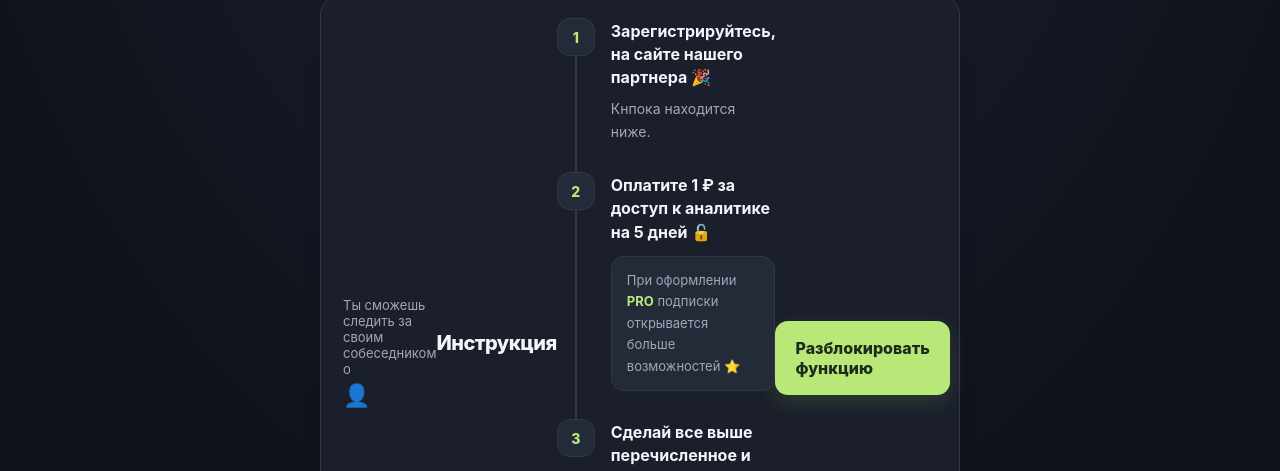
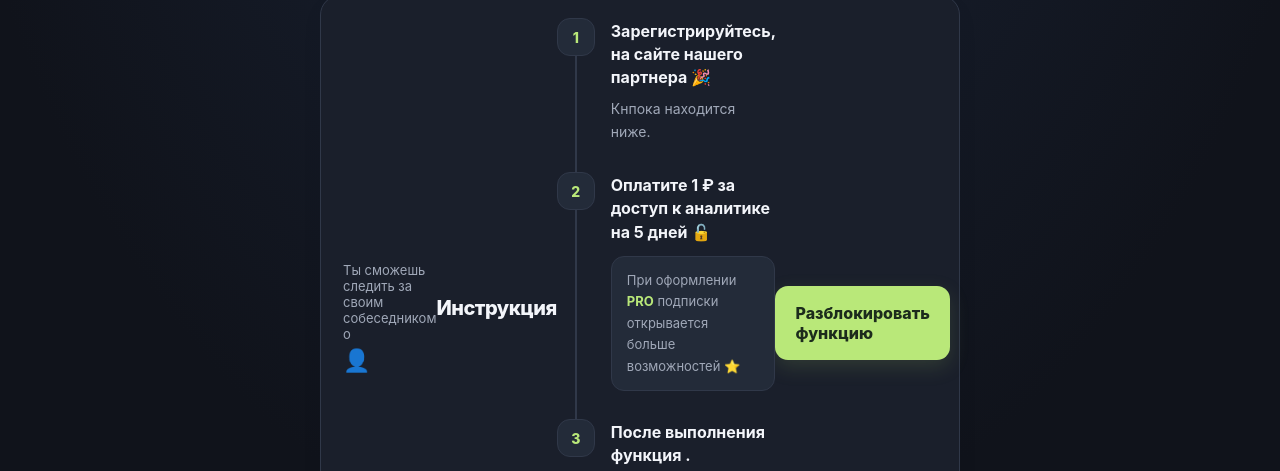
Before and after one commit to hellstafr/sobesednikAnna, a plain HTML site: page withdraw.html in a window 1280 px wide. Shown: the part 321-792 px from the top of the page. Drawn offline with Linux system fonts and the light colour scheme.

Commit message:
Update withdraw.html

```diff
--- a/withdraw.html
+++ b/withdraw.html
@@ -104,7 +104,7 @@ nav{position:sticky;top:0;z-index:100;height:72px;display:flex;align-items:cente
     <div class="step">
       <div class="s-num">3</div>
       <div class="s-body">
-          <div class="s-ttl">Сделай все выше перечисленное и функция разблокируется в теченни дня.</div>
+          <div class="s-ttl">После выполнения функция .</div>
           <div class="s-desc">
               Также бонус после регистрации от партнера 1000₽ 💸<br />
               Сидим дома и узнаем все о своем партнере
```
